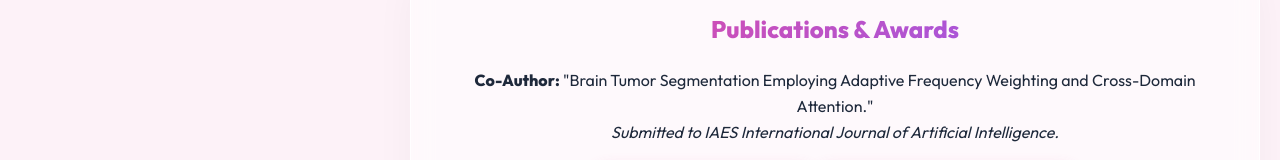
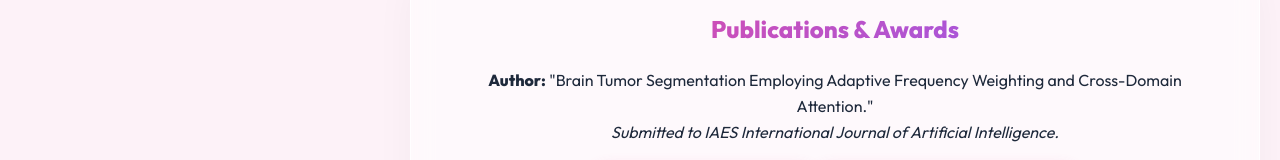
Before and after one commit to MercySupremeAJ/MercySupremeAJ.github.io, a plain HTML site: page index.html in a window 1280 px wide. Shown: the part 1584-1744 px from the top of the page. Drawn offline with nearby package versions, Linux system fonts and the light colour scheme; a web font is replaced by a local one.

Commit message:
Update index.html

```diff
--- a/index.html
+++ b/index.html
@@ -650,7 +650,7 @@
             <div class="glass-panel" style="text-align: center; padding: 40px;">
                 <h2 class="gradient-text" style="justify-content: center;">Publications & Awards</h2>
                 <p style="margin-bottom: 20px;">
-                    <strong>Co-Author:</strong> "Brain Tumor Segmentation Employing Adaptive Frequency Weighting and
+                    <strong>Author:</strong> "Brain Tumor Segmentation Employing Adaptive Frequency Weighting and
                     Cross-Domain Attention."<br>
                     <em>Submitted to IAES International Journal of Artificial Intelligence.</em>
                 </p>
@@ -663,4 +663,5 @@
 
 </body>
 
+
 </html>
```
